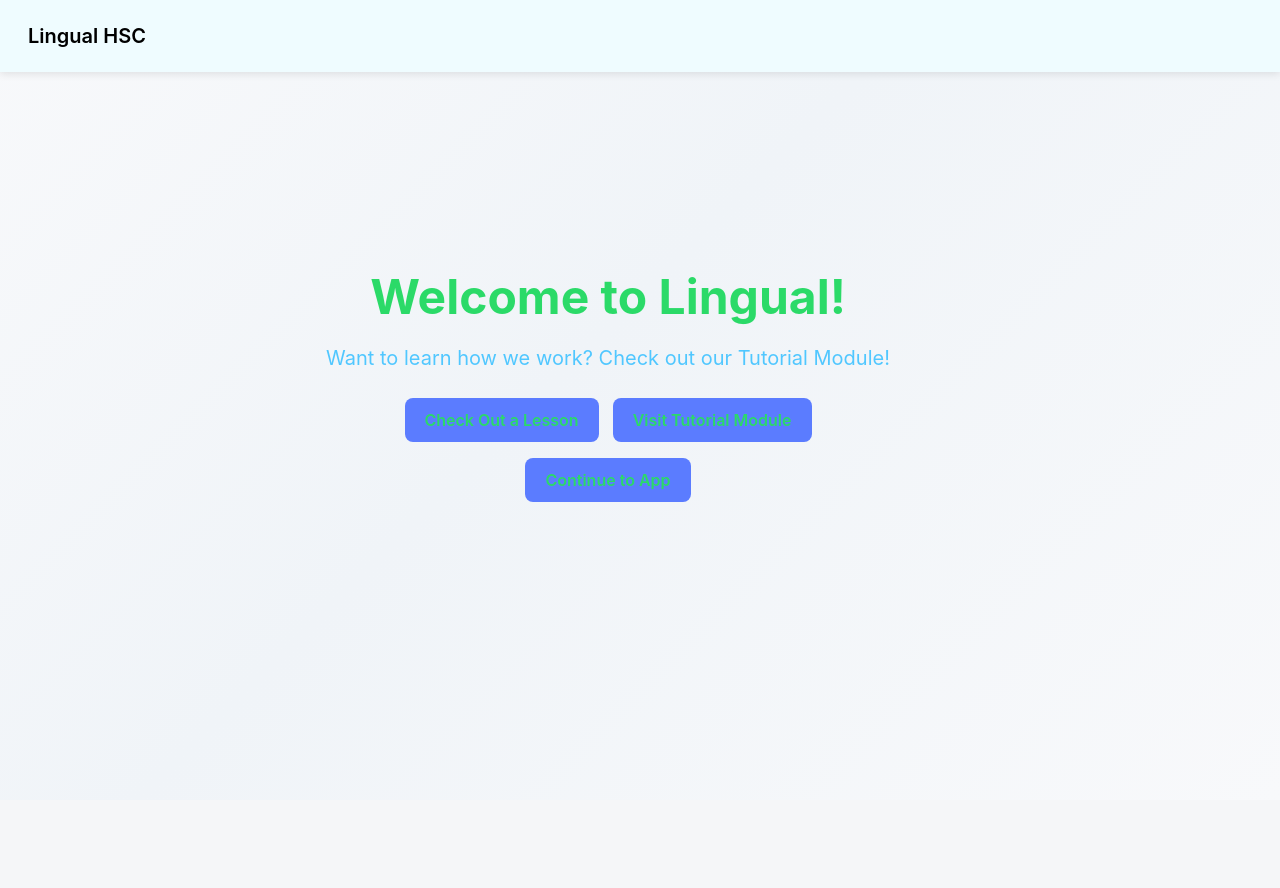
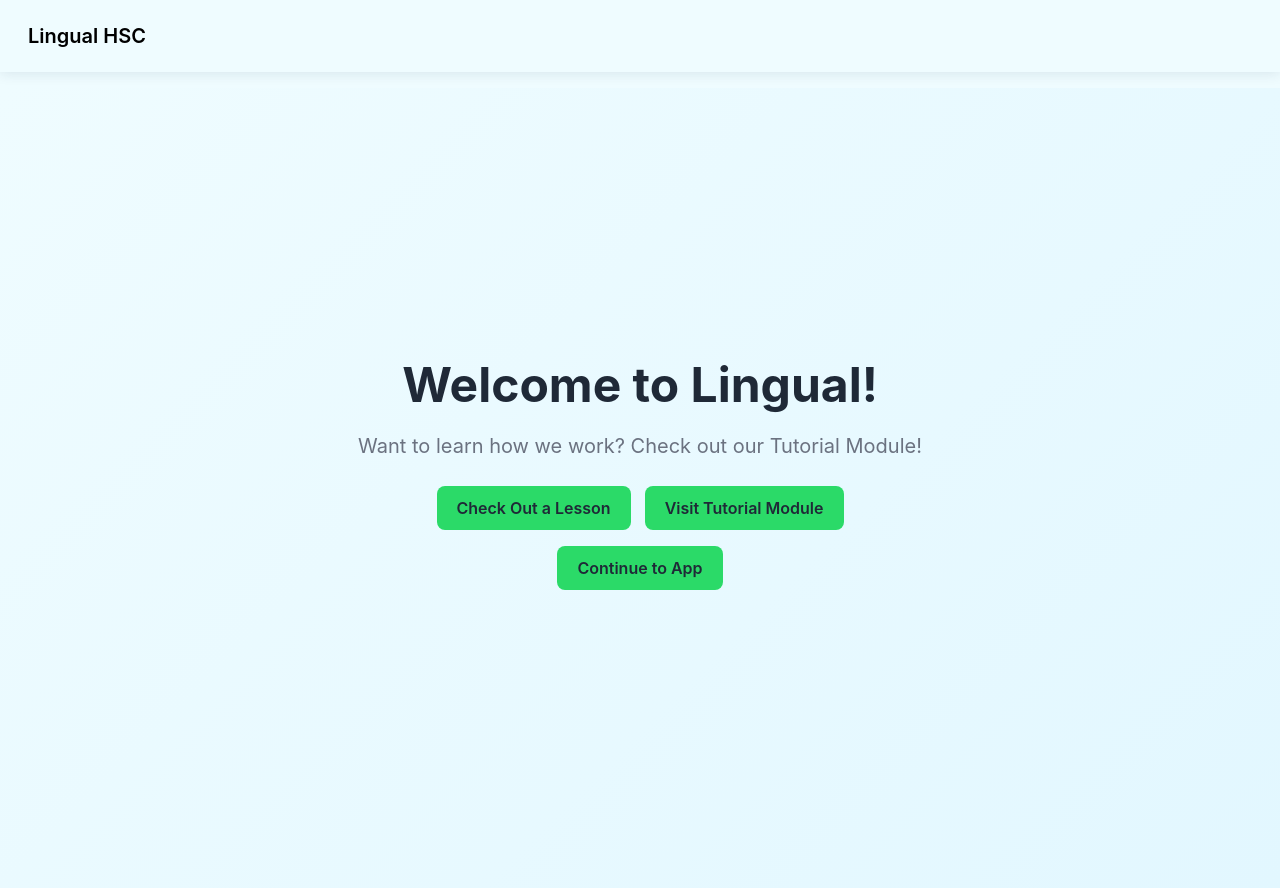
Before and after one commit to RishiS-HSCProjects/12AT2-LingualHSC, a Flask app: page /welcome in a window 1280 px wide. Before the commit the page ends 502 px from the top, so only its background shows below. Run offline with Flask 3, Linux system fonts and the light colour scheme; the visitor is signed in with stand-in values (Sample User, id 1); parts of the project's set-up code (start-up, migrations or seed data) failed here and were passed over.

Commit message:
Clean and update styles
Introduce centralized CSS variables and replace many hardcoded colors across the app to unify theming (styles.css, variables.css and multiple module/style files). Adjusted component styles to use the new tokens (landing, login, register, welcome, app-directory, module CSS), removed some redundant/unused nav/account rules and cleaned up a few layout classes. Improve UX with small interactions refinements (dropdown arrow transforms, focus/disabled styles, button gradients). Update tutorial template to use the 'tutorial' app code and improve delete-account form validation with a clearer error message. Expand and clarify the Nihongo "Giving and Receiving" lesson and significantly extend its quiz bank with additional MC and input items and corrections.

```diff
--- a/lingual/main/forms.py
+++ b/lingual/main/forms.py
@@ -125,4 +125,4 @@ class DeleteAccountConfirmation(ModalForm):
 
     def validate_txt(self, field):
         if not field.data.lower() == "delete my account":
-            raise ValidationError()
+            raise ValidationError("Please type exactly 'delete my account' to confirm.")
--- a/lingual/main/static/styles/login.css
+++ b/lingual/main/static/styles/login.css
@@ -6,8 +6,8 @@
     font-size: 1.25rem;
     border: none;
     border-radius: 50px;
-    background: linear-gradient(145deg, #a989ea, #542cd9);
-    color: #ffffff;
+    background: linear-gradient(145deg, var(--cta-alt-start), var(--cta-alt-end));
+    color: var(--color-bg-white);
     cursor: pointer;
     transition: box-shadow 0.25s ease, background-color 0.35s ease;
 }
--- a/lingual/main/static/styles/styles.css
+++ b/lingual/main/static/styles/styles.css
@@ -1,23 +1,51 @@
 :root {
     --color-bg-white: #ffffff;
     --color-bg-accent-1: #effcff;
-    --color-bg-accent-2: #e2f7ff;
 
     --color-primary: #2bda68;
     --color-secondary: #50c7ff;
     --color-soft-purple: #eff3ff;
+    --color-accent-hover: #25c05a;
+    --color-accent-soft: #e4f5e6;
 
-    --space-xs: 8px;
+    --color-text-primary: #1F2937;
+    --color-text-secondary: #6B7280;
+    --color-text-strong: #003C13;
+    --color-focus-ring: #a38eff;
+    --gradient-page: linear-gradient(135deg, #effcff 0%, #e2f7ff 100%);
+
+    --form-input-border: #BFAEFF;
+    --form-input-bg: #f7f4ff;
+    --form-input-bg-hover: #e8e0ff;
+    --form-input-bg-disabled: #f0ecf8;
+    --form-input-border-disabled: #d1c4e9;
+
+    --state-danger: #d73a49;
+    --state-danger-soft: #fff5f5;
+    --state-success: #34d058;
+    --state-success-strong: #269e42;
+    --state-success-soft: #f5fff5;
+
+    --color-violet: #8702C0;
+    --color-violet-dark: #29003c;
+    --cta-start: #DC89EA;
+    --cta-end: #B02CD9;
+    --cta-disabled-start: #b8a0d1;
+    --cta-disabled-end: #8b1db5;
+    --cta-alt-start: #a989ea;
+    --cta-alt-end: #542cd9;
+
     --space-sm: 16px;
     --space-md: 24px;
     --space-lg: 40px;
-    --space-xl: 70px;
 
     --font-heading: "Poppins", Inter, Arial, sans-serif;
-    --font-display: "Public Sans", Inter, Arial, sans-serif;
     --font-body: "Inter", Arial, sans-serif;
 
     --nav-height: 4.5rem;
+
+    --color-link: var(--color-primary);
+    --color-link-hover: var(--color-secondary);
 }
 
 html, body {
@@ -41,7 +69,7 @@ nav {
     justify-content: space-between;
     align-items: center;
     box-sizing: border-box;
-    box-shadow: 0 2px 8px rgba(0, 0, 0, 0.1);
+    box-shadow: var(--shadow-nav);
     z-index: 999;
     background-color: var(--color-bg-accent-1);
 }
--- a/lingual/main/static/styles/welcome.css
+++ b/lingual/main/static/styles/welcome.css
@@ -1,22 +1,7 @@
-:root {
-    --welcome-bg: var(--theme-page-gradient, var(--gradient-soft-sunrise));
-    --welcome-heading: var(--theme-text-primary, var(--color-primary));
-    --welcome-body: var(--theme-text-secondary, var(--color-secondary));
-    --welcome-button-bg: var(--theme-accent, var(--color-accent));
-    --welcome-button-bg-hover: var(--theme-accent-hover, var(--color-accent-strong));
-    --welcome-button-bg-active: var(--theme-accent-soft, var(--color-accent-soft));
-    --welcome-button-text: var(--theme-text-primary, var(--color-primary));
-    --welcome-focus: var(--theme-focus-ring, var(--color-accent-amber));
-}
-
 body {
     min-height: 100vh;
     margin: 0;
-    background: var(--welcome-bg);
-}
-
-#body {
-    margin: 0;
+    background: var(--gradient-page);
 }
 
 #welcome-container {
@@ -35,14 +20,14 @@ body {
 #welcome-container h1 {
     margin: 0;
     font-size: clamp(2rem, 4vw, 3rem);
-    color: var(--welcome-heading);
+    color: var(--color-text-primary);
 }
 
 #welcome-container p {
     margin: 0;
     max-width: 36rem;
     font-size: clamp(1rem, 2vw, 1.25rem);
-    color: var(--welcome-body);
+    color: var(--color-text-secondary);
 }
 
 #welcome-container #buttons {
@@ -70,24 +55,24 @@ body {
     border-radius: 0.5rem;
     font-size: 1rem;
     font-weight: 600;
-    color: var(--welcome-button-text);
+    color: var(--color-text-primary);
     text-decoration: none;
-    background-color: var(--welcome-button-bg);
+    background-color: var(--color-primary);
     transition: background-color 0.2s ease, transform 0.2s ease;
 }
 
 #welcome-container a:hover {
-    background-color: var(--welcome-button-bg-hover);
+    background-color: var(--color-accent-hover);
     transform: translateY(-1px);
 }
 
 #welcome-container a:active {
-    background-color: var(--welcome-button-bg-active);
+    background-color: var(--color-accent-soft);
     transform: translateY(0);
 }
 
 #welcome-container a:focus-visible {
-    outline: 2px solid var(--welcome-focus);
+    outline: 2px solid var(--color-focus-ring);
     outline-offset: 2px;
 }
 
--- a/lingual/modules/tutorial/templates/tutorial-lesson-directory.html
+++ b/lingual/modules/tutorial/templates/tutorial-lesson-directory.html
@@ -15,5 +15,5 @@
 {% from "lesson-directory-macro.html" import lesson_directory %}
 
 {% block body %}
-    {{ lesson_directory(lessons, app_code, 'lessons', title) }}
+    {{ lesson_directory(lessons, 'tutorial', 'lessons', title) }}
 {% endblock %}
--- a/lingual/static/styles/variables.css
+++ b/lingual/static/styles/variables.css
@@ -38,58 +38,58 @@
    /* || Colors & Backgrounds */
 
    /* Main Background Colors */
-   --bg-main: #F8F9FB;
-   --bg-card: #FFFFFF;
+   --bg-main: #F4F8FC;
+   --bg-card: #FBFDFF;
 
-    /* Surface & Border Colors */
-    --bg-surface: #FFFFFF;
-    --bg-surface-muted: #F0F4F8;
-    --bg-surface-strong: #E9EEF5;
-    --border-subtle: #DDE4EB;
-    --border-strong: #C0CAD6;
+   /* Surface & Border Colors */
+   --bg-surface: #F8FBFF;
+   --bg-surface-muted: #EEF5FC;
+   --bg-surface-strong: #E3EEF9;
+   --border-subtle: #D5E2EF;
+   --border-strong: #B6C9DC;
 
    /* Option Colors (for interactive elements) */
-   --bg-option-1: #48A868;
+   --bg-option-1: #46A372;
    --bg-option-2: #5A9FD4;
 
-    /* Accent Palette */
-    --color-accent: #5B7CFF;
-    --color-accent-strong: #3D5CE8;
-    --color-accent-soft: #E8ECFF;
-    --color-accent-amber: #FFB84D;
+   /* Accent Palette */
+   --color-accent: #4F8FD8;
+   --color-accent-strong: #3C78BF;
+   --color-accent-soft: #E7F1FB;
+   --color-accent-amber: #F0B55A;
 
    /* Text Colors */
-   --color-primary: #1F2937;
-   --color-secondary: #6B7280;
-   --color-link: #5B7CFF;
-   --color-link-hover: #3D5CE8;
-    --color-muted: #9CA3AF;
-    --color-contrast: #111827;
+   --color-primary: #1F2D3D;
+   --color-secondary: #5F7388;
+   --color-link: #4F8FD8;
+   --color-link-hover: #3C78BF;
+    --color-muted: #8FA2B7;
+    --color-contrast: #132131;
 
    /* Quiz & Lesson Colors */
-   --color-quiz-correct: #34d058;
-   --color-quiz-incorrect: #d73a49;
-   --bg-quiz-correct: #d4f8e8;
-   --bg-quiz-incorrect: #ffeef0;
-   --color-thead: #374151;
+   --color-quiz-correct: #2F9E62;
+   --color-quiz-incorrect: #CF4E62;
+   --bg-quiz-correct: #DDF5E8;
+   --bg-quiz-incorrect: #FCECEF;
+   --color-thead: #2F4A66;
 
    /* Note Colors */
-   --bg-note-info: #e1f5fe;
-   --border-note-info: #03a9f4;
-   --bg-note-tip: #e8f5e9;
-   --border-note-tip: #4caf50;
-   --bg-note-warning: #fff3e0;
-   --border-note-warning: #ff9800;
+   --bg-note-info: #E6F2FB;
+   --border-note-info: #4F8FD8;
+   --bg-note-tip: #E7F4ED;
+   --border-note-tip: #46A372;
+   --bg-note-warning: #FFF3DF;
+   --border-note-warning: #F0B55A;
 
    /* Block Colors */
-   --bg-block-quote: #f6f8fa;
-   --border-block-quote: #d0d7de;
-   --bg-block-warning: #fff5b1;
-   --border-block-warning: #e9d570;
+   --bg-block-quote: #F1F6FB;
+   --border-block-quote: #CBDCEC;
+   --bg-block-warning: #FFF5D9;
+   --border-block-warning: #E8CF88;
 
    /* Gradients */
-   --gradient-soft-sunrise: linear-gradient(135deg, #f8f9fb 0%, #f0f4f8 45%, #f8f9fb 100%);
-   --gradient-highlight: linear-gradient(120deg, #e8ecff 0%, #f0f4f8 100%);
+   --gradient-soft-sunrise: linear-gradient(135deg, #f7fbff 0%, #edf4fb 45%, #f7fbff 100%);
+   --gradient-highlight: linear-gradient(120deg, #e7f1fb 0%, #eef5fc 100%);
 
    /* || Layout & Spacing */
 
@@ -114,12 +114,12 @@
    --radius-pill: 999px;
 
    /* Shadows */
-   --shadow-flash: 0 4px 12px rgba(31, 41, 55, 0.1);
-   --shadow-nav: 0 2px 12px rgba(31, 41, 55, 0.08);
-   --shadow-card: 0 2px 4px rgba(31, 41, 55, 0.06);
-   --shadow-warning: 0 3px 8px rgba(255, 152, 0, 0.12);
-   --shadow-soft: 0 8px 24px rgba(31, 41, 55, 0.1);
-   --shadow-strong: 0 12px 32px rgba(31, 41, 55, 0.15);
+   --shadow-flash: 0 4px 12px rgba(28, 51, 78, 0.12);
+   --shadow-nav: 0 2px 12px rgba(28, 51, 78, 0.1);
+   --shadow-card: 0 2px 4px rgba(28, 51, 78, 0.08);
+   --shadow-warning: 0 3px 8px rgba(240, 181, 90, 0.18);
+   --shadow-soft: 0 8px 24px rgba(28, 51, 78, 0.12);
+   --shadow-strong: 0 12px 32px rgba(28, 51, 78, 0.18);
 
    /* Motion */
    --transition-base: 0.2s ease;
@@ -133,4 +133,5 @@
    --z-index-modal: 1100;
    --z-index-flash: 1200;
    --z-index-god: 10000;
+
 }
```
Also changed, not shown: other parts of lingual/main/static/styles/styles.css (+26 -26 lines), lingual/main/static/styles/app-directory.css (+6 -12 lines), lingual/main/static/styles/landing.css (+12 -12 lines), lingual/main/static/styles/register.css (+17 -13 lines), lingual/main/static/styles/registration.css (+5 -5 lines), lingual/modules/nihongo/data/grammar/lessons/giving-receiving.md (+79 -12 lines), lingual/modules/nihongo/data/grammar/quizzes/giving-receiving.json (+219 -3 lines), lingual/modules/nihongo/static/styles/nihongo.css (+0 -13 lines), lingual/modules/tutorial/static/styles/tutorial.css (+0 -13 lines), lingual/static/styles/lesson.css (+0 -13 lines), lingual/static/styles/module-base.css (+2 -15 lines), lingual/static/styles/quiz-page.css (+0 -15 lines).
